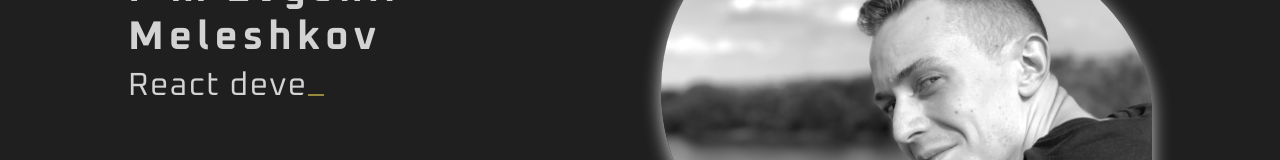
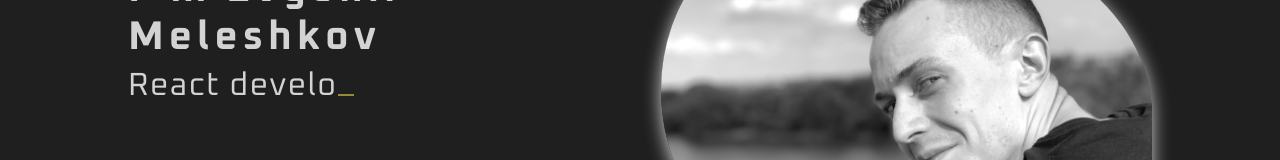
Before and after one commit to EvgeniiMeleshkov/portfolio, a React (Create React App) app: page / in a window 1280 px wide. Shown: the part 367-527 px from the top of the page. Built offline with nearby package versions, Linux system fonts and the light colour scheme.

Commit message:
array cycle fixed

```diff
--- a/src/main/Main.tsx
+++ b/src/main/Main.tsx
@@ -4,7 +4,7 @@ import sContainer from '../common/styles/container/Container.module.css'
 import myPhoto from '../assets/259FB511-57C1-4200-993F-A67B9457C595_1_201_a.jpeg'
 
 const Main = () => {
-    const text = ['Frontend developer ', 'React developer ', 'JavaScript developer ', 'ex iOS developer ', '']
+    const text = ['Frontend developer', 'React developer', 'JavaScript developer', 'ex iOS developer']
     const [val, setVal] = useState('')
     let [i, setI] = useState(1)
     let [j, setJ] = useState(0)
@@ -12,27 +12,7 @@ const Main = () => {
     useEffect(() => {
 
         const index = setInterval(() => {
-
-            // for (let k = 0; k < text.length; k++) {
-            //     let el = text[k]
-            //
-            //     for (let l = 0; l < el.length; l++) {
-            //         const value = el.slice(0, l)
-            //         setVal(value)
-            //         setI(l)
-            //         if(l > el.length) return
-            //         if(l === el.length) {
-            //             setI(0)
-            //             setJ(j++)
-            //         }
-            //     }
-            //     if(k > text.length) {
-            //         setJ(0)
-            //     }
-            // }
-
-
-            const a = text[j].slice(0, i)
+            const a = text[j].slice(0, i + 1)
             setVal(a)
             setI(i++)
             if (i > text[j].length) {
@@ -41,18 +21,17 @@ const Main = () => {
             if (i === text[j].length) {
                 setI(0)
                 setJ(++j)
+                console.log(j)
+                if (text.length === j ) {
+                    setJ(0)
+                    setI(1)
+                }
             }
-            if (j >= text.length - 1) {
-                setJ(0)
-            }
-
-
         }, 100);
-
         return () => {
             clearInterval(index)
         }
-    })
+    },)
     return (
         <div className={s.mainBlock}>
             <div className={`${sContainer.container} ${s.mainContainer}`}>
```
